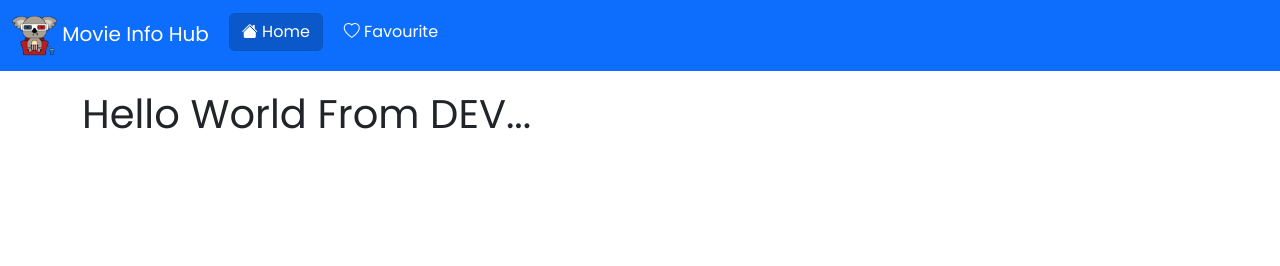
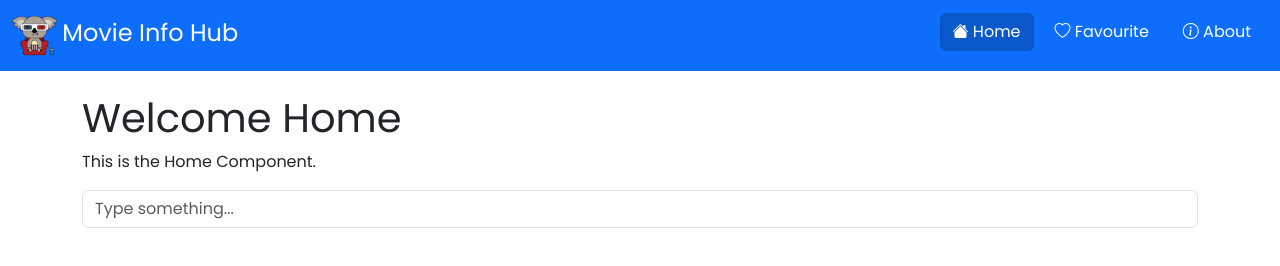
Before and after one commit to techvfxking/movie-app-ts-vite-v1, a website built with Vite: page index.html in a window 1280 px wide. Built offline with nearby package versions, Linux system fonts and the light colour scheme; a web font is replaced by a local one.

Commit message:
BS-08-03-2026-Message: 1. Added styles in style.scss file, modified someof the styles 2. Added components 3. Added DTO 4. Added routing 5. Added state changing 6. Added State holder and history holder 7. Dynmacally rendering it like a SPA without any frameworks

```diff
--- a/index.html
+++ b/index.html
@@ -4,7 +4,7 @@
 <head>
   <meta charset="UTF-8" />
   <meta name="viewport" content="width=device-width, initial-scale=1.0" />
-  <link rel="shortcut icon" href="public/favicon.png" type="image/x-icon">
+  <link rel="shortcut icon" href="/favicon.png" type="image/x-icon">
   <link href="https://cdn.jsdelivr.net/npm/bootstrap@5.3.8/dist/css/bootstrap.min.css" rel="stylesheet"
     integrity="sha384-sRIl4kxILFvY47J16cr9ZwB07vP4J8+LH7qKQnuqkuIAvNWLzeN8tE5YBujZqJLB" crossorigin="anonymous">
   <script src="https://cdn.jsdelivr.net/npm/bootstrap@5.3.8/dist/js/bootstrap.bundle.min.js"
@@ -15,39 +15,24 @@
   <title>Movie Info Hub</title>
 </head>
 
-<body style="padding-top: 70px;">
-  <header>
+<body>
+  <header class="header-element">
     <nav class="navbar fixed-top navbar-expand-lg bg-primary" data-bs-theme="dark">
       <div class="container-fluid">
         <a class="navbar-brand" href="#" onclick="window.location.reload(); return false;">
-          <img src="public/logo.png" alt="Movie Info Hub Logo" width="45" height="45"
-            class="d-inline-block align-text-center">
-          <span class="logo-text d-inline-block align-text-center">Movie Info Hub</span>
+          <img class="d-inline-block align-text-center navbar-brand-logo" src="/logo.png" alt="Movie Info Hub Logo">
+          <span class="navbar-brand-logo-text d-inline-block align-text-center">Movie Info Hub</span>
         </a>
         <button class="navbar-toggler" type="button" data-bs-toggle="collapse" data-bs-target="#navbarSupportedContent"
           aria-controls="navbarSupportedContent" aria-expanded="false" aria-label="Toggle navigation">
           <span class="navbar-toggler-icon"></span>
         </button>
         <div class="collapse navbar-collapse" id="navbarSupportedContent">
-          <ul class="navbar-nav mb-2 mb-lg-0">
-            <li class="nav-item mx-1 mb-2">
-              <button class="btn btn-primary active" onclick="window.location.reload()">
-                <i class="bi bi-house-fill"></i>
-                Home
-              </button>
-            </li>
-            <li class="nav-item mx-1">
-              <button class="btn btn-primary">
-                <i class="bi bi-heart"></i>
-                Favourite
-              </button>
-            </li>
-          </ul>
         </div>
       </div>
     </nav>
   </header>
-  <main class="container" style="margin-top: 20px;">
+  <main class="container mt-4">
     <div id="app"></div>
   </main>
   <script type="module" src="/src/ts/main.ts"></script>
--- a/src/scss/style.scss
+++ b/src/scss/style.scss
@@ -8,7 +8,20 @@
     font-family: "Poppins", sans-serif;
 }
 
+body {
+    padding-top: 70px;
+}
 
-.logo-text {
-    font-family: "Honk", "Poppins", sans-serif, system-ui;
+.navbar {
+    &-brand {
+        &-logo {
+            width: 45px;
+            height: 45px;
+
+            &-text {
+                font-family: "Honk", "Poppins", sans-serif, system-ui;
+                font-size: x-large;
+            }
+        }
+    }
 }
--- /dev/null
+++ b/src/ts/components/about.component.ts
@@ -0,0 +1,7 @@
+const AboutComponent = (): string => {
+    return `
+        <h1 class="title">Hello World From About...</h1>
+    `
+}
+
+export default AboutComponent;
--- /dev/null
+++ b/src/ts/components/favourite.component.ts
@@ -0,0 +1,7 @@
+const FavouriteComponent = (): string => {
+    return `
+        <h1 class="title">Hello World From Favourite...</h1>
+    `
+}
+
+export default FavouriteComponent;
--- /dev/null
+++ b/src/ts/components/home.component.ts
@@ -0,0 +1,20 @@
+import HomeStore from "../store/home.store";
+
+const HomeComponent = (): string => {
+    return `
+        <div>
+            <h1 class="title">Welcome Home</h1>
+            <p>This is the Home Component.</p>
+            <input id="homeInput" type="text" class="form-control" value="${HomeStore.homeInputValue}" placeholder="Type something..." />
+        </div>
+    `;
+}
+
+export const HomeComponentEvents = () => {
+    const input = document.querySelector<HTMLInputElement>("#homeInput");
+    input?.addEventListener("input", () => {
+        HomeStore.homeInputValue = input.value;
+    });
+};
+
+export default HomeComponent;
--- /dev/null
+++ b/src/ts/components/navbar.component.ts
@@ -0,0 +1,36 @@
+import NavbarComponentData from "../data/navbar.dto";
+import type { TNavbar } from "../types/navbar.type";
+import RenderApp from "../main";
+
+const NavbarComponent = (): string => {
+    return `
+    <ul class="navbar-nav ms-auto text-center mb-2 mb-lg-0">
+        ${NavbarComponentData.map((item) => `
+            <li class="nav-item mx-1 mb-2">
+                <button id="${item.id}" class="btn btn-primary ${item.isActive ? "active" : ""}">
+                    <i class="${item.icon}${item.isFillIcon ? "-fill" : ""}"></i>
+                    <span class="nav-btn-text">${item.name}</span>
+                </button>
+            </li>
+        `).join("")}
+    </ul>
+    `;
+}
+
+export const NavbarButtonEventRegistration = () => {
+    NavbarComponentData.forEach((item: TNavbar) => {
+        const btn = document.querySelector<HTMLButtonElement>(`#${item.id}`);
+        btn?.addEventListener("click", () => {
+            NavbarComponentData.forEach(nav => {
+                nav.isActive = false;
+                nav.isFillIcon = false;
+            });
+            item.isActive = true;
+            item.isFillIcon = true;
+            history.pushState({}, "", `/${item.name.toLowerCase()}`);
+            RenderApp();
+        });
+    });
+};
+
+export default NavbarComponent;
--- /dev/null
+++ b/src/ts/data/components.dto.ts
@@ -0,0 +1,12 @@
+import AboutComponent from "../components/about.component";
+import FavouriteComponent from "../components/favourite.component";
+import HomeComponent from "../components/home.component";
+import type { TNavName } from "../types/navbar.type";
+
+const ComponentMap: Record<TNavName, () => string> = {
+    Home: HomeComponent,
+    Favourite: FavouriteComponent,
+    About: AboutComponent
+};
+
+export default ComponentMap;
--- /dev/null
+++ b/src/ts/data/navbar.dto.ts
@@ -0,0 +1,27 @@
+import type { TNavbar } from "../types/navbar.type";
+
+const NavbarComponentData: Array<TNavbar> = [
+    {
+        id: "btn_1",
+        name: "Home",
+        icon: "bi bi-house",
+        isActive: true,
+        isFillIcon: true
+    },
+    {
+        id: "btn_2",
+        name: "Favourite",
+        icon: "bi bi-heart",
+        isActive: false,
+        isFillIcon: false
+    },
+    {
+        id: "btn_3",
+        name: "About",
+        icon: "bi bi-info-circle",
+        isActive: false,
+        isFillIcon: false
+    }
+];
+
+export default NavbarComponentData;
--- a/src/ts/main.ts
+++ b/src/ts/main.ts
@@ -1,3 +1,49 @@
 import '../scss/style.scss';
+import NavbarComponent, { NavbarButtonEventRegistration } from './components/navbar.component';
+import NavbarComponentData from './data/navbar.dto';
+import ComponentMap from './data/components.dto';
+import { HomeComponentEvents } from "./components/home.component";
 
-document.querySelector<HTMLDivElement>('#app')!.innerHTML = `<h1 class="title">Hello World From DEV...</h1>`;
+const ResolveRouteFromURL = (): void => {
+    NavbarComponentData.forEach(nav => { nav.isActive = false; nav.isFillIcon = false; });
+    const path = window.location.pathname.replace("/", "").toLowerCase();
+    const route = NavbarComponentData.find(item => item.name.toLowerCase() === path);
+    if (route) {
+        route.isActive = true;
+        route.isFillIcon = true;
+    } else {
+        NavbarComponentData[0].isActive = true;
+        NavbarComponentData[0].isFillIcon = true;
+        history.replaceState({}, "", "/home");
+    }
+};
+
+const RenderApp = (): void => {
+    const navbar = document.querySelector<HTMLDivElement>("#navbarSupportedContent");
+    navbar!.innerHTML = NavbarComponent();
+    NavbarButtonEventRegistration();
+    const activeItem = NavbarComponentData.find(item => item.isActive);
+    if (activeItem) {
+        const app = document.querySelector<HTMLDivElement>("#app");
+        app!.innerHTML = ComponentMap[activeItem.name]();
+        switch (activeItem.name) {
+            case 'Home':
+                HomeComponentEvents();
+                break;
+            case 'Favourite':
+                break;
+            case 'About':
+                break;
+        }
+    }
+};
+
+window.addEventListener("popstate", () => {
+    ResolveRouteFromURL();
+    RenderApp();
+});
+
+ResolveRouteFromURL();
+RenderApp();
+
+export default RenderApp;
--- /dev/null
+++ b/src/ts/store/home.store.ts
@@ -0,0 +1,5 @@
+const HomeStore = {
+    homeInputValue: ""
+};
+
+export default HomeStore;
```
Also changed, not shown: src/ts/types/navbar.type.ts (added, +9 -0 lines).
